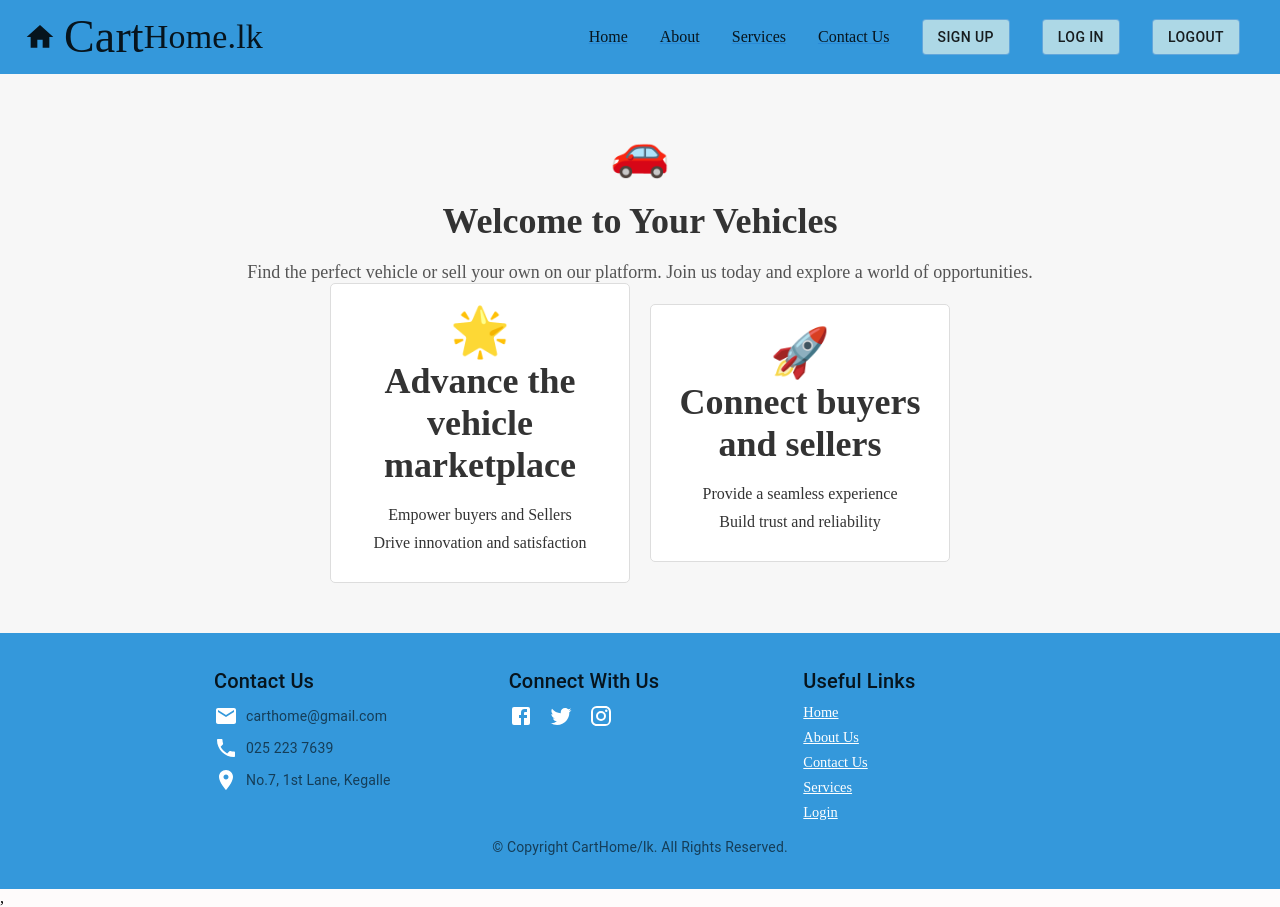
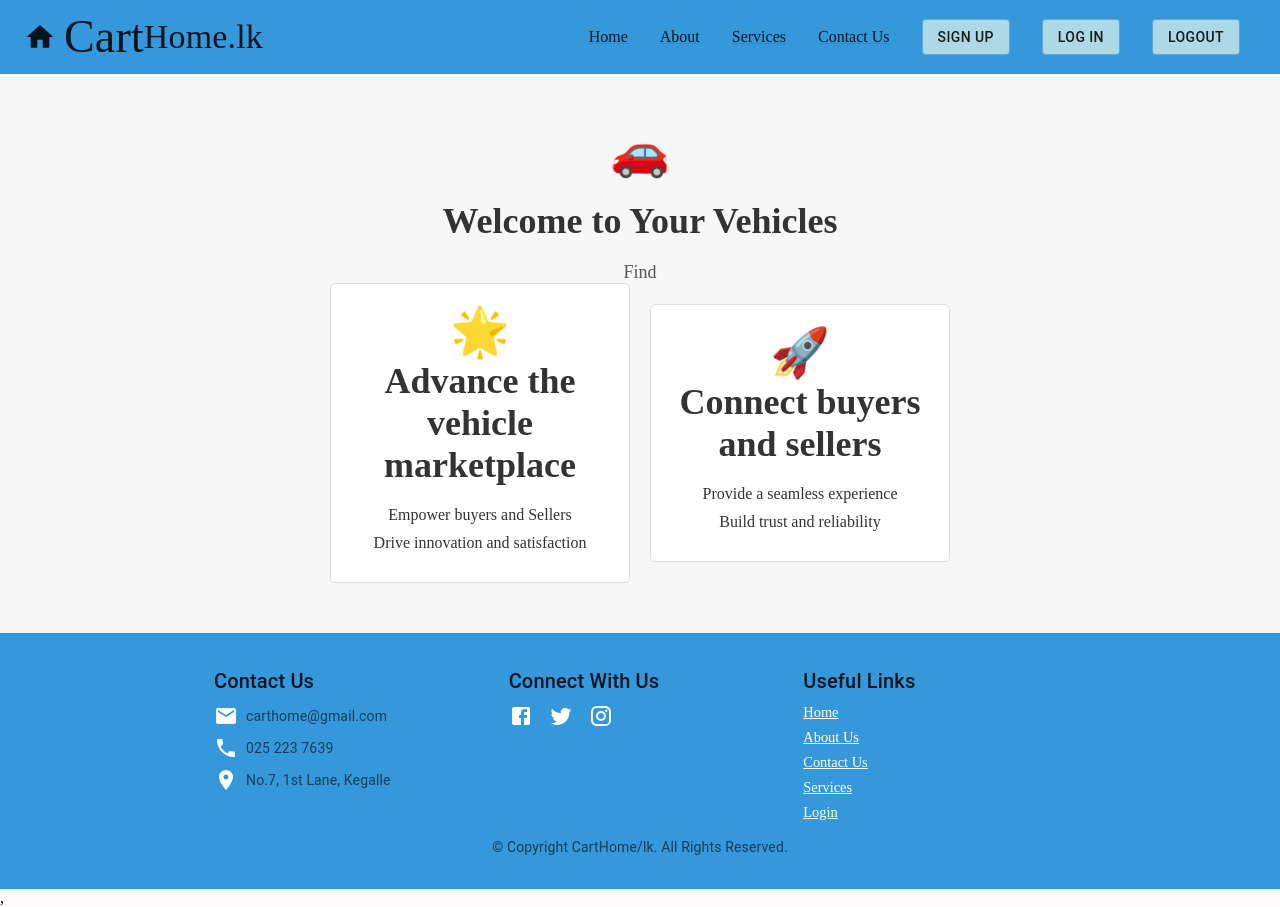
Before and after one commit to Sulakshani99/CartHome.lk-Web-Application, a React (Create React App) app in the folder frontend/: page / in a window 1280 px wide. Built offline with nearby package versions, Linux system fonts and the light colour scheme.

Commit message:
Update Home.js

```diff
--- a/frontend/src/components/Home.js
+++ b/frontend/src/components/Home.js
@@ -98,7 +98,7 @@ export default function Home() {
       <Logo>🚗</Logo>
       <Title>Welcome to Your Vehicles</Title>
       <Description>
-        Find the perfect vehicle or sell your own on our platform. Join us today and explore a world of opportunities.
+        Find
       </Description>
       <TiersContainer>
         <Tier>
```
